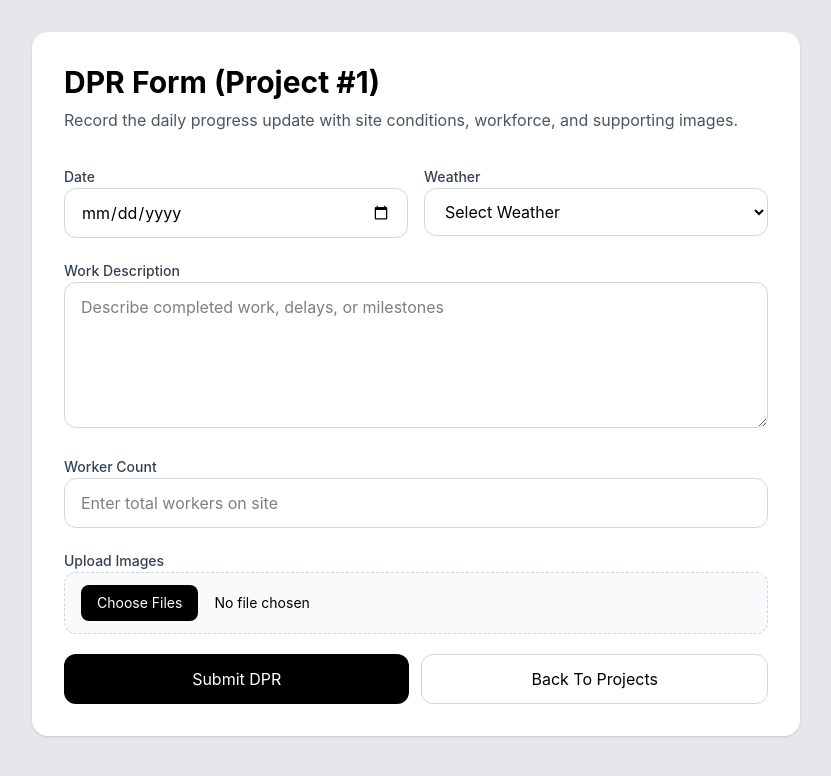
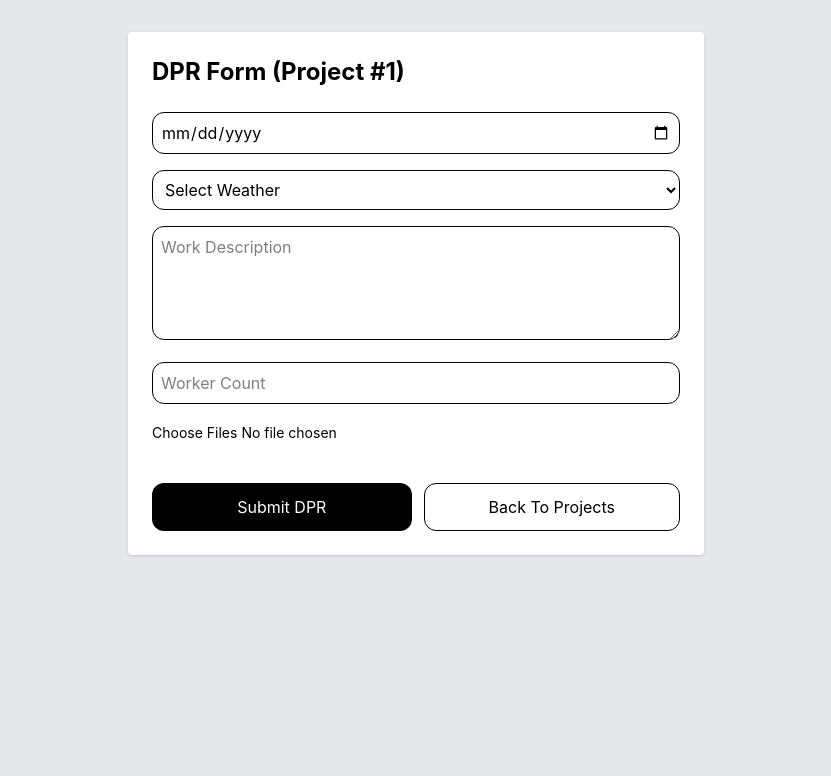
Before and after one commit to rohanhumai/Construction-App-Frontend, a React (Vite) app: page /projects/dpr/1 in a window 1280 px wide. Shown: the top 776 px of the page, without its empty margins (224-1055 px from the left). Built offline with nearby package versions, Linux system fonts and the light colour scheme.

Commit message:
fix build

```diff
--- a/src/pages/DPRForm.jsx
+++ b/src/pages/DPRForm.jsx
@@ -34,34 +34,19 @@ export default function DPRForm() {
     navigate("/projects");
   };
   return (
-    <div className="min-h-screen bg-gray-200 px-4 py-6 sm:px-6 sm:py-8 lg:px-8">
-      <div className="mx-auto max-w-3xl rounded-2xl bg-white p-5 shadow sm:p-6 lg:p-8">
-        <div className="mb-6 flex flex-col gap-2 sm:mb-8">
-          <h1 className="text-2xl font-bold sm:text-3xl">
-            DPR Form (Project #{id})
-          </h1>
-          <p className="text-sm text-gray-600 sm:text-base">
-            Record the daily progress update with site conditions, workforce,
-            and supporting images.
-          </p>
-        </div>
-
-        <form onSubmit={handleSubmit} className="space-y-5">
-          <div className="grid grid-cols-1 gap-4 md:grid-cols-2">
-            <label className="space-y-2">
-              <span className="text-sm font-medium text-gray-700">Date</span>
+    <div className="min-h-screen bg-gray-200 p-4 sm:p-6 md:p-8">
+      <div className="max-w-xl mx-auto bg-white p-5 sm:p-6 rounded shadow">
+        <h1 className="text-2xl font-bold mb-6">DPR Form (Project #{id})</h1>
+        <form onSubmit={handleSubmit} className="space-y-4">
           <input
             type="date"
-                className="w-full rounded-xl border border-gray-300 px-4 py-3 text-sm outline-none transition focus:border-black sm:text-base"
+            className="w-full border p-2 rounded-xl"
             value={date}
             onChange={(e) => setDate(e.target.value)}
           />
-            </label>
 
-            <label className="space-y-2">
-              <span className="text-sm font-medium text-gray-700">Weather</span>
           <select
-                className="w-full rounded-xl border border-gray-300 px-4 py-3 text-sm outline-none transition focus:border-black sm:text-base"
+            className="w-full border p-2 rounded-xl"
             value={weather}
             onChange={(e) => setWeather(e.target.value)}
           >
@@ -70,74 +55,53 @@ export default function DPRForm() {
             <option value="Cloudy">Cloudy</option>
             <option value="Rainy">Rainy</option>
           </select>
-            </label>
-          </div>
 
-          <label className="block space-y-2">
-            <span className="text-sm font-medium text-gray-700">
-              Work Description
-            </span>
           <textarea
-              placeholder="Describe completed work, delays, or milestones"
-              className="min-h-32 w-full rounded-xl border border-gray-300 px-4 py-3 text-sm outline-none transition focus:border-black sm:text-base"
-              rows="5"
+            placeholder="Work Description"
+            className="w-full border p-2 rounded-xl"
+            rows="4"
             value={description}
             onChange={(e) => setDescription(e.target.value)}
           />
-          </label>
 
-          <label className="block space-y-2">
-            <span className="text-sm font-medium text-gray-700">
-              Worker Count
-            </span>
           <input
             type="number"
-              placeholder="Enter total workers on site"
-              className="w-full rounded-xl border border-gray-300 px-4 py-3 text-sm outline-none transition focus:border-black sm:text-base"
+            placeholder="Worker Count"
+            className="w-full border p-2 rounded-xl"
             value={workers}
             onChange={(e) => setWorkers(e.target.value)}
           />
-          </label>
 
-          <label className="block space-y-2">
-            <span className="text-sm font-medium text-gray-700">
-              Upload Images
-            </span>
           <input
             type="file"
             multiple
             accept="image/*"
             onChange={handleImageUpload}
-              className="w-full rounded-xl border border-dashed border-gray-300 bg-gray-50 px-4 py-3 text-sm file:mr-4 file:rounded-lg file:border-0 file:bg-black file:px-4 file:py-2 file:text-sm file:text-white"
+            className="w-full text-sm"
           />
-          </label>
 
-          {images.length > 0 && (
-            <div className="grid grid-cols-2 gap-3 sm:grid-cols-3">
+          <div className="grid grid-cols-2 gap-2 mt-2 sm:grid-cols-3">
             {images.map((img, index) => (
               <img
                 key={index}
                 src={URL.createObjectURL(img)}
-                  alt={`preview ${index + 1}`}
-                  className="h-28 w-full rounded-xl object-cover sm:h-32"
+                alt="preview"
+                className="w-full h-20 sm:h-24 object-cover rounded-xl"
               />
             ))}
           </div>
-          )}
-
-          {error && <p className="text-sm text-red-500">{error}</p>}
-
+          {error && <p className="text-red-500 text-sm">{error}</p>}
           <div className="flex flex-col gap-3 sm:flex-row">
             <button
               type="submit"
-              className="w-full rounded-xl bg-black px-4 py-3 text-sm text-white sm:text-base"
+              className="w-full bg-black text-white p-3 rounded-xl"
             >
               Submit DPR
             </button>
             <button
               type="button"
               onClick={() => navigate("/projects")}
-              className="w-full rounded-xl border border-gray-300 px-4 py-3 text-sm sm:text-base"
+              className="w-full border p-2 rounded-xl"
             >
               Back To Projects
             </button>
--- a/src/pages/Login.jsx
+++ b/src/pages/Login.jsx
@@ -20,18 +20,17 @@ export default function Login() {
   };
 
   return (
-    <div className="min-h-screen bg-gray-100 px-4 py-8 sm:px-6 lg:px-8">
-      <div className="mx-auto flex min-h-[calc(100vh-4rem)] w-full max-w-6xl items-center justify-center">
-        <div className="w-full max-w-md rounded-2xl bg-white p-6 shadow-md sm:p-8 lg:p-10">
-          <h2 className="mb-6 text-center text-2xl font-bold sm:text-3xl">
+    <div className="min-h-screen flex items-center justify-center bg-gray-100 px-4 py-6 backdrop-blur-sm sm:px-6 lg:px-8">
+      <div className="bg-white p-6 rounded-xl shadow-md w-full max-w-md sm:p-8 md:p-10 lg:p-12">
+        <h2 className="text-2xl font-bold mb-6 text-center">
           Construction App Login
         </h2>
 
-          <form onSubmit={handleLogin} className="space-y-4 sm:space-y-5">
+        <form onSubmit={handleLogin} className="space-y-4">
           <input
             type="email"
             placeholder="Email"
-              className="w-full rounded-xl border border-gray-300 px-4 py-3 text-sm outline-none transition focus:border-black sm:text-base"
+            className="w-full border p-2 rounded-xl"
             value={email}
             onChange={(e) => setEmail(e.target.value)}
             required
@@ -40,27 +39,26 @@ export default function Login() {
           <input
             type="password"
             placeholder="Password"
-              className="w-full rounded-xl border border-gray-300 px-4 py-3 text-sm outline-none transition focus:border-black sm:text-base"
+            className="w-full border-gray-500 border-1 p-2 rounded-xl"
             value={password}
             onChange={(e) => setPassword(e.target.value)}
             required
           />
 
-            {error && <p className="text-sm text-red-500">{error}</p>}
+          {error && <p className="text-red-500 text-sm">{error}</p>}
 
           <button
             type="submit"
-              className="w-full rounded-xl bg-black px-4 py-3 text-sm text-white transition hover:bg-gray-950 sm:text-base"
+            className="w-full bg-black text-white p-2 rounded-xl hover:bg-gray-950 transition"
           >
             Login
           </button>
         </form>
 
-          <p className="mt-4 text-center text-xs text-gray-500 sm:text-sm">
+        <p className="text-xs text-gray-500 mt-4 text-center">
           Test: test@test.com / 123456
         </p>
       </div>
     </div>
-    </div>
   );
 }
--- a/src/pages/Projects.jsx
+++ b/src/pages/Projects.jsx
@@ -5,40 +5,24 @@ export default function Project() {
   const navigate = useNavigate();
 
   return (
-    <div className="min-h-screen bg-gray-200 px-4 py-6 sm:px-6 sm:py-8 lg:px-8">
-      <div className="mx-auto max-w-7xl">
-        <div className="mb-6 flex flex-col gap-2 sm:mb-8">
-          <h1 className="text-2xl font-bold sm:text-3xl lg:text-4xl">
-            Projects
-          </h1>
-          <p className="max-w-2xl text-sm text-gray-600 sm:text-base">
-            Select a project to view and submit its daily progress report.
-          </p>
-        </div>
-
-        <div className="grid grid-cols-1 gap-4 sm:grid-cols-2 sm:gap-5 xl:grid-cols-3 xl:gap-6">
+    <div className="min-h-screen bg-gray-200 p-4 sm:p-6 md:p-8">
+      <h1 className="text-3xl font-bold mb-6">Projects</h1>
+      <div className="grid grid-cols-1 md:grid-cols-2 lg:grid-cols-3 gap-4 sm:gap-6">
         {projects.map((project) => (
-            <button
+          <div
             key={project.id}
-              type="button"
-              className="rounded-2xl bg-white p-5 text-left shadow transition hover:shadow-lg focus:outline-none focus:ring-2 focus:ring-black sm:p-6"
+            className="bg-white p-5 sm:p-6 rounded-xl shadow hover:shadow-lg cursor-pointer"
             onClick={() => navigate(`dpr/${project.id}`)}
           >
-              <div className="flex items-start justify-between gap-4">
-                <h2 className="text-lg font-semibold sm:text-xl">
-                  {project.name}
-                </h2>
-                <span className="shrink-0 rounded-xl bg-black px-3 py-1 text-xs text-white sm:text-sm">
+            <h2 className="text-xl font-semibold">{project.name}</h2>
+            <p className="text-gray-500 text-sm mt-1">
+                Start: {project.startDate}
+            </p>
+            <span className="inline-block mt-3 px-3 py-1 text-sm rounded-xl bg-black text-white">
               {project.status}
             </span>
           </div>
-
-              <p className="mt-3 text-sm text-gray-500 sm:text-base">
-                Start: {project.startDate}
-              </p>
-            </button>
         ))}
-        </div>
       </div>
     </div>
   );
```
Lines whose indentation alone changed are shown as unchanged.
